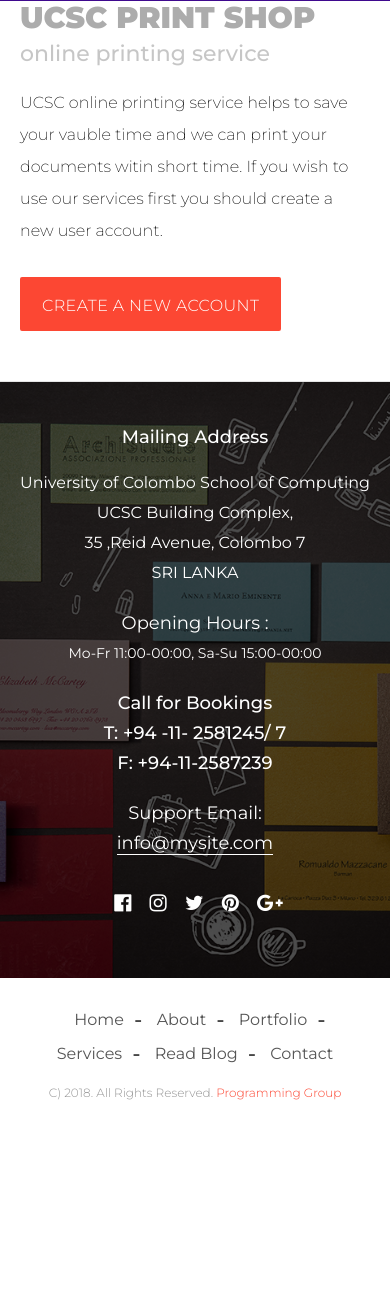
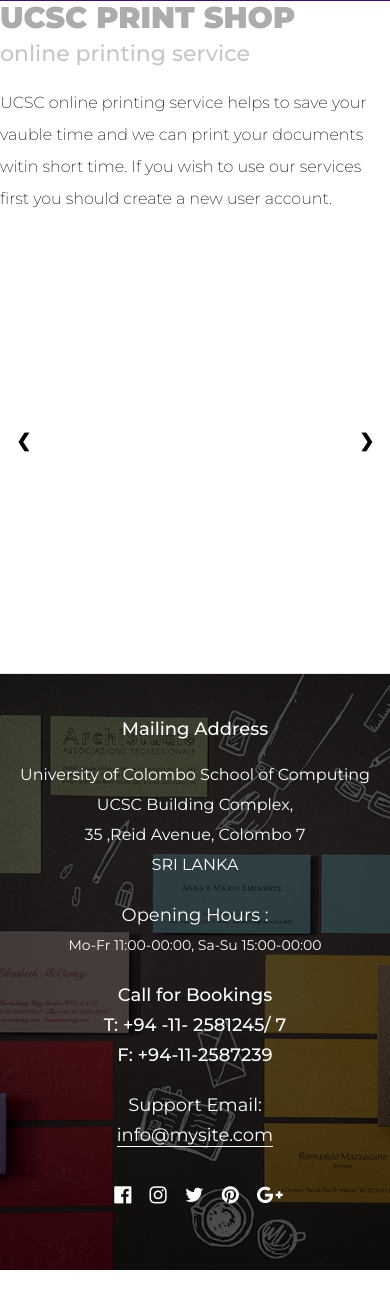
Before and after one commit to dinithchanuka/Team-Awasome, a PHP site: page / in a window 390 px wide. Shown: the part 122-1423 px from the top of the page. Before the commit the page ends 1222 px from the top, so only its background shows below. Run offline with PHP 8.4, Linux system fonts and the light colour scheme.

Commit message:
new update

```diff
--- a/Header.php
+++ b/Header.php
@@ -8,7 +8,7 @@
                 </button>
                 <div class="collapse navbar-collapse" id="navbarSupportedContent">
                     <ul class="navbar-nav ml-auto">
-                        <li class="navbar-item active">
+                        <!-- <li class="navbar-item active">
                             <a href="index.php" class="nav-link">Home</a>
                         </li>
 
@@ -20,7 +20,14 @@
                         </li>
                         <li class="navbar-item">
                             <a href="service.php" class="nav-link">Services</a>
-                        </li>
+
+                        </li> -->
+                        <div class="navbar-item">
+                            <a href="#" class="btn red">Sign In</a><br>
+                        </div>
+                        <div>
+                            <a href="#" class="btn red">Sign Up</a>
+                        </div>
                     </ul>
                 </div>
             </nav>
--- a/css/styles.css
+++ b/css/styles.css
@@ -132,7 +132,7 @@ header {
       padding: 0 15px;
       position: relative; }
       header .main-menu .navbar-light .navbar-nav .navbar-item:after {
-        content: '+';
+        content: ' ';
         width: 5px;
         height: 18px;
         float: right;
@@ -1229,3 +1229,38 @@ footer {
     font-size: 12px; } }
 
 /*# sourceMappingURL=styles.css.map */
+
+/* new styles */
+
+/* Slideshow container */
+.slideshow-container {
+  max-width: 1000px;
+  position: relative;
+  margin: auto;
+}
+
+/* Next & previous buttons */
+.prev, .next {
+  cursor: pointer;
+  position: absolute;
+  top: 50%;
+  width: auto;
+  padding: 16px;
+  margin-top: -22px;
+  color: white;
+  font-weight: bold;
+  font-size: 18px;
+  transition: 0.6s ease;
+  border-radius: 0 3px 3px 0;
+}
+
+/* Position the "next button" to the right */
+.next {
+  right: 0;
+  border-radius: 3px 0 0 3px;
+}
+
+/* On hover, add a black background color with a little bit see-through */
+.prev:hover, .next:hover {
+  background-color: rgba(0,0,0,0.8);
+}
--- a/index.php
+++ b/index.php
@@ -11,13 +11,42 @@
 
 
     <section class="project-sart">
-        <div class="container">
-            <h2>UCSC print shop </h2>
-            <h4>online printing service</h4>
-            <h6>UCSC online printing service helps to save your vauble time and we can print
-                your documents witin short time. If you wish to use our services first you should
-                create a new user account.</h6>
-            <a href="#" class="btn red">Create a new account</a>
+        <div class="row">
+            <div class="col-sm-8">
+                <h2>UCSC print shop </h2>
+                <h4>online printing service</h4>
+                <h6>UCSC online printing service helps to save your vauble time and we can print
+                    your documents witin short time. If you wish to use our services first you should
+                    create a new user account.</h6>
+
+            </div>
+
+            <div class="col-sm-4">
+                <div class="slideshow-container">
+
+                <div class="mySlides fade">
+                <div class="numbertext">1 / 3</div>
+                <img src='images/blog1.jpg' style="width:20%">
+                <div class="text">Caption Text</div>
+                </div>
+
+                <div class="mySlides fade">
+                <div class="numbertext">2 / 3</div>
+                <img src='images/blog2.jpg' style="width:20%">
+                <div class="text">Caption Two</div>
+                </div>
+
+                <div class="mySlides fade">
+                <div class="numbertext">3 / 3</div>
+                <img src="images/blog3.jpg" style="width:20%">
+                <div class="text">Caption Three</div>
+                </div>
+
+                <a class="prev" onclick="plusSlides(-1)">&#10094;</a>
+                <a class="next" onclick="plusSlides(1)">&#10095;</a>
+
+                </div>
+            </div>
         </div>
     </section>
 
```
